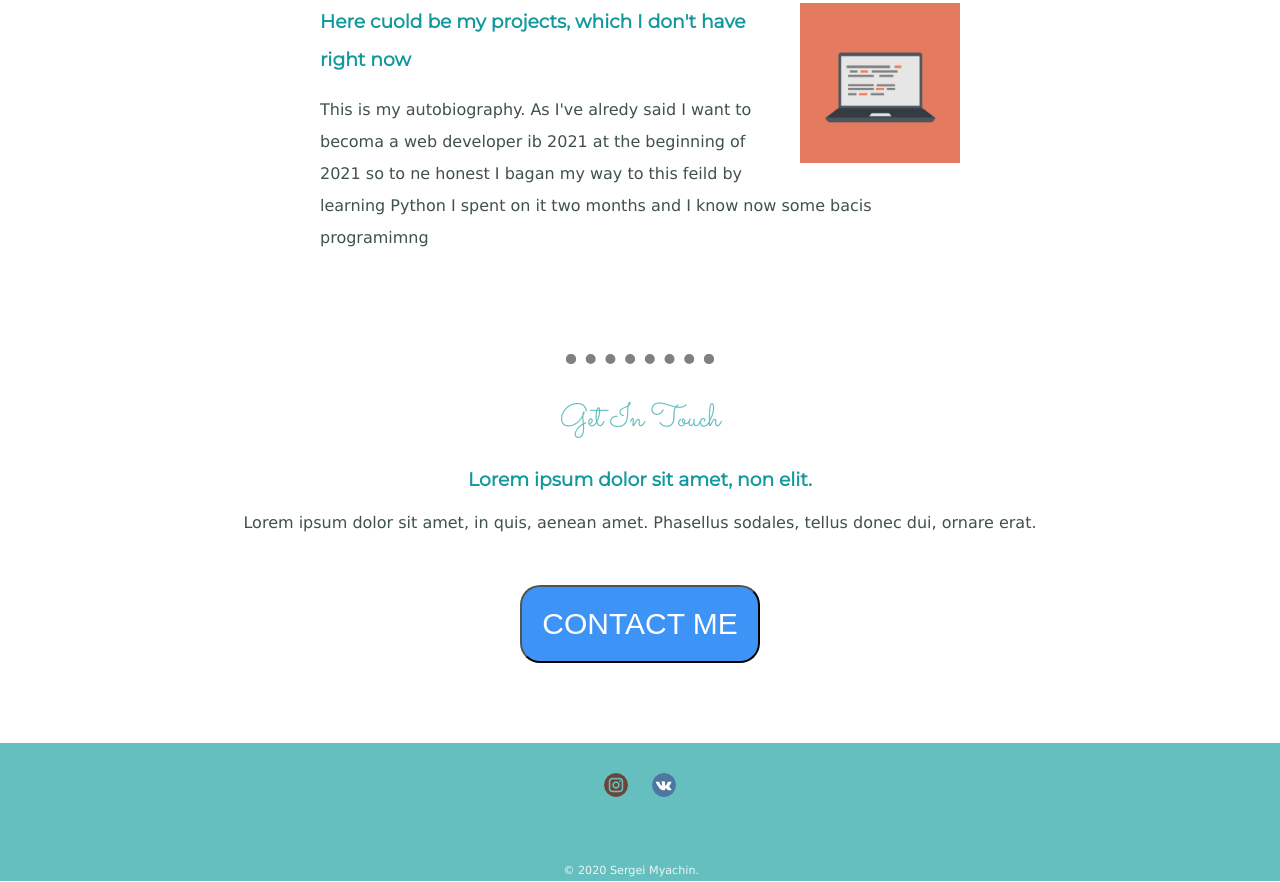
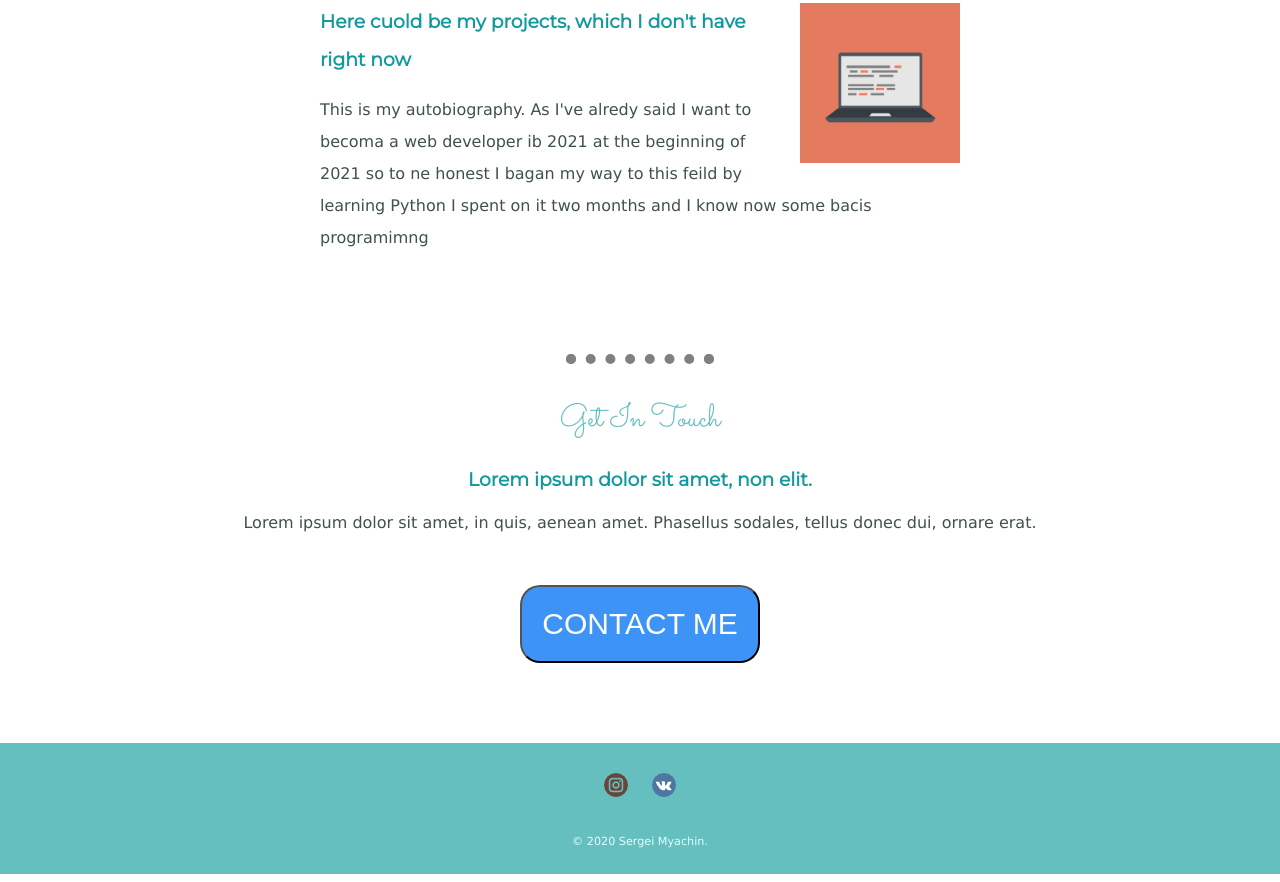
Before and after one commit to matt6852/matt6852.github.io, a plain HTML site: page First CSS project/index.html in a window 1280 px wide. Shown: the part 1568-2450 px from the top of the page. Drawn offline with Linux system fonts and the light colour scheme.

Commit message:
Update styles.css

```diff
--- a/First CSS project/css-folder/styles.css
+++ b/First CSS project/css-folder/styles.css
@@ -67,14 +67,12 @@ p{
 }
 
 .footer-link{
-    position: relative;
-    margin-right: 10px;
+    padding: 10px;
+
 
 }
 .footer-link1{
-    position: relative;
-    margin-left: 10px;
-
+    padding: 10px;
 
 }
 .skill-row1{
@@ -109,7 +107,7 @@ hr{
 .bottom-container{
     padding-top: 30px;
     background-color: #66BFBF;
-    padding-bottom: 80px;
+    padding-bottom: 20px;
     position: relative;
     margin-bottom: 0px;
 
@@ -130,16 +128,10 @@ hr{
     background-color: lightcoral;
 }
 .mmm{
-    color:#EAF6F6 ;
-    position: absolute;
-    margin-left: 44%;
-    margin-top: 3%;
-    font-size: 0.70rem;
-    padding-top: 20px;
-
-
-
-
+    margin-top: 30px;
+    margin-bottom: 0px;
+    font-size: 0.7rem;
+    color: lightcyan;
 }
 .par{
     margin: 50px auto 100px ;
```
